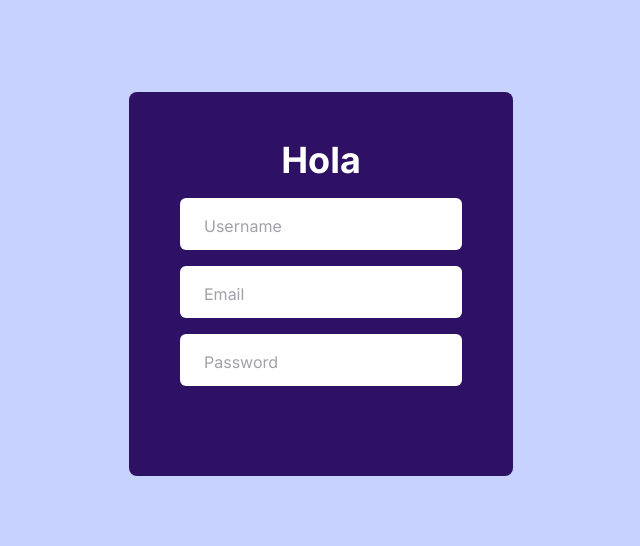
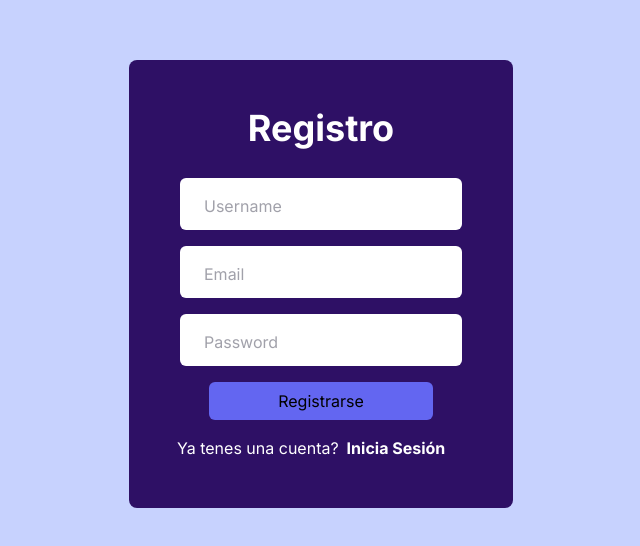
Before and after one commit to UrielJolodovsky/museon, a Next.js app in the folder prueba-proyecto/: page /login in a window 1280 px wide. Shown: the part 116-662 px from the top of the page, without its empty margins (319-959 px from the left). Built offline with nearby package versions, Linux system fonts and the light colour scheme.

Commit message:
input styles

```diff
--- a/prueba-proyecto/src/app/login/page.tsx
+++ b/prueba-proyecto/src/app/login/page.tsx
@@ -10,11 +10,21 @@ export default function Login() {
 
   const [variant, setVariant] = useState('register')
 
+  const handleClick = () => {
+    if (variant === 'login') {
+      setVariant('register')
+    } else {
+      setVariant('login')
+    }
+  }
+
   return (
     <>
-      <div className="w-full h-screen bg-indigo-200 flex justify-center items-center">
-          <div className="w-96 h-96 rounded-lg lg:2/5 lg:w-max-md self-center px-12 py-12 bg-violet-950 flex flex-col">
-            <h2 className="text-white h-1/5 text-4xl font-bold flex justify-center">Hola</h2>
+      <div className="w-full h-screen bg-indigo-200 flex justify-center items-start ">
+          <div className="w-96 h-[28rem] rounded-lg lg:2/5 lg:w-max-md self-center px-12 py-12 bg-violet-950 flex flex-col gap-4">
+            <h2 className="text-white h-1/5 text-4xl font-bold flex justify-center">
+              {variant === 'login' ? 'Inicia Sesión' : 'Registro'}
+            </h2>
           <div className="w-full h-4/5 flex flex-col gap-4 justify-start items-center">
             <InputVariants
               label='Username'
@@ -40,7 +50,15 @@ export default function Login() {
               type='password'
               value={password}
             />
-
+            <button className='w-56 h-12 rounded-md bg-indigo-500'>
+              {variant === 'login' ? 'Iniciar Sesión' : 'Registrarse'}
+            </button>
+            <p className="text-white flex flex-row gap-2 w-full">
+              {variant === 'login' ? 'No te registraste todavía??' : 'Ya tenes una cuenta?'}
+              <span className='text-white font-bold hover:underline cursor-pointer' onClick={handleClick}>
+                {variant === 'login' ? 'Registrarse' : 'Inicia Sesión'}
+              </span>
+            </p>
           </div>
         </div>
       </div>
```
